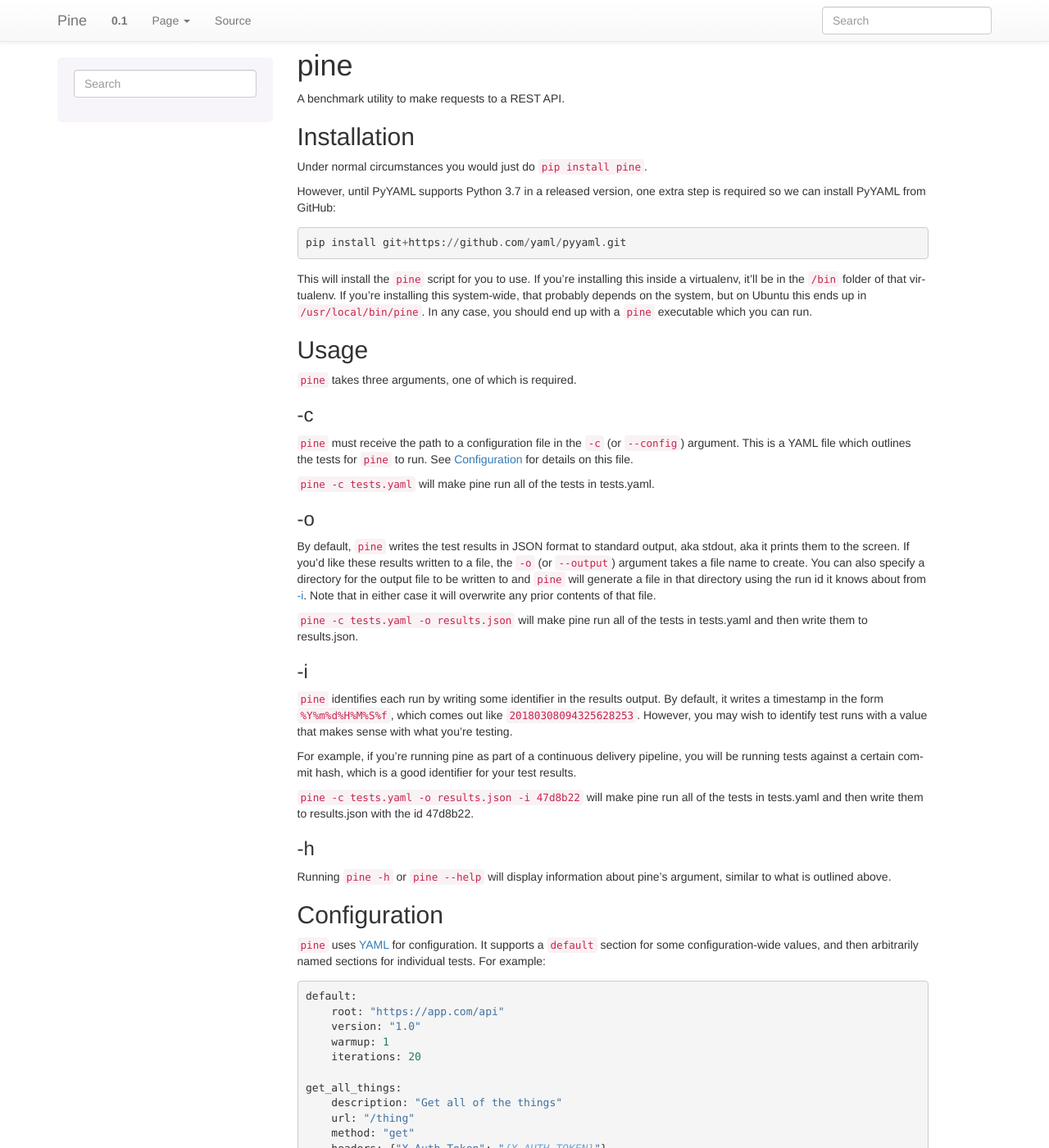
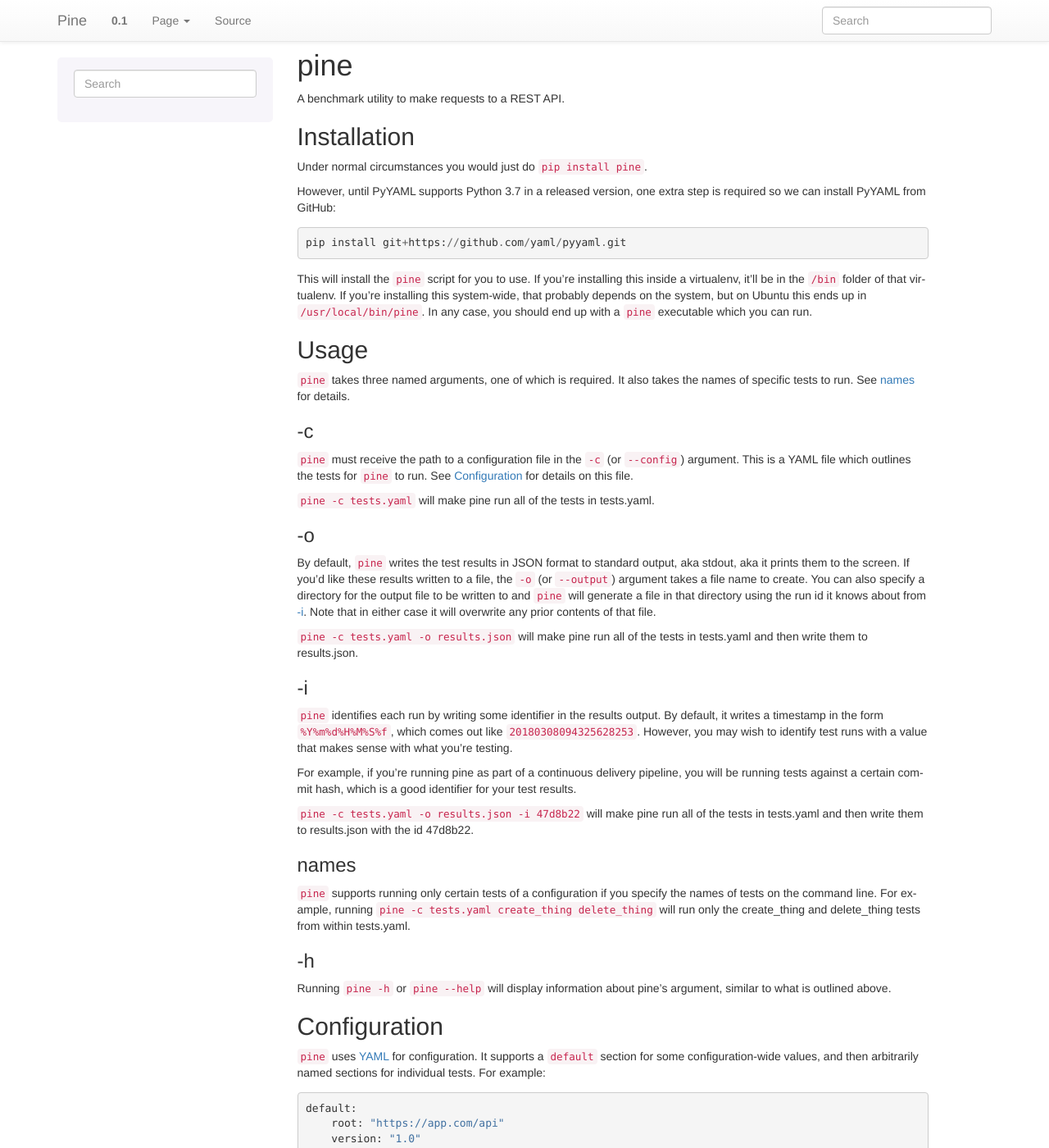
Before and after one commit to briancurtin/pine, a Sphinx documentation site: the page built from docs/source/index.rst, in a window 1280 px wide and 1400 px high. Shown: the whole window at 82% size. Built offline with Sphinx 7.4.7, drawn with Linux system fonts in a browser that asks for light colours.

Commit message:
Support running specific tests from a config
This change adds support for running only the tests named on the command
line. This is useful when you have a large test suite but want to work
on only a small part of it, allowing you to keep iterations tight by
testing only what you're working on.

```diff
--- a/docs/source/index.rst
+++ b/docs/source/index.rst
@@ -22,7 +22,8 @@ end up with a ``pine`` executable which you can run.
 Usage
 *****
 
-``pine`` takes three arguments, one of which is required.
+``pine`` takes three named arguments, one of which is required. It also
+takes the names of specific tests to run. See `names`_ for details.
 
 -c
 ^^
@@ -62,6 +63,14 @@ identifier for your test results.
 ``pine -c tests.yaml -o results.json -i 47d8b22`` will make pine run all of
 the tests in tests.yaml and then write them to results.json with the id
 47d8b22.
+
+names
+^^^^^
+
+``pine`` supports running only certain tests of a configuration if you
+specify the names of tests on the command line. For example, running
+``pine -c tests.yaml create_thing delete_thing`` will run only the
+create_thing and delete_thing tests from within tests.yaml.
 
 -h
 ^^
```
Also changed, not shown: 1 other file.
